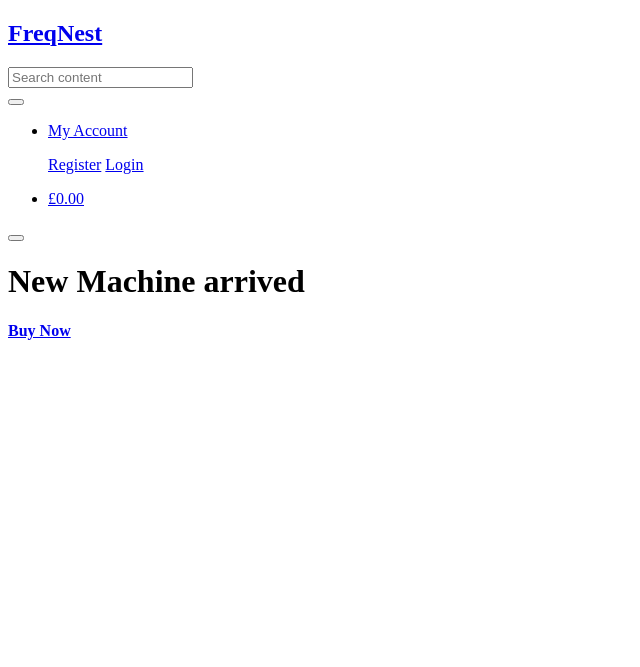
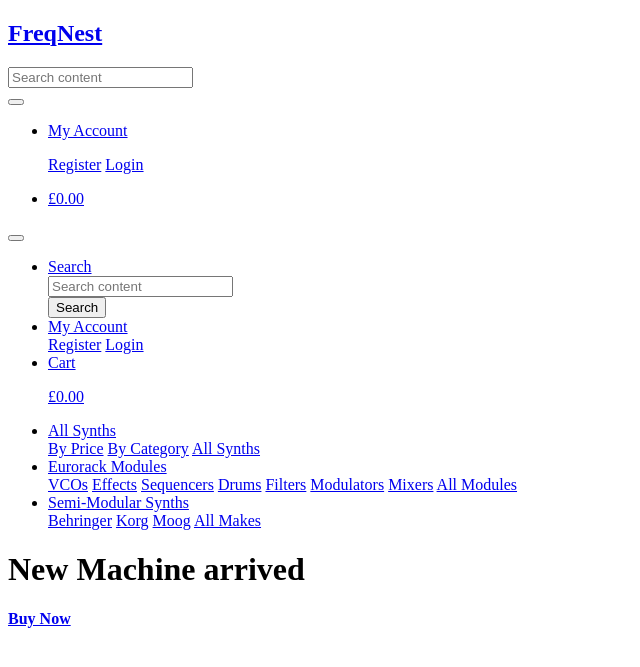
Before and after one commit to SandorGyorfi/FreqNest, a Django app: page / in a window 1280 px wide. Shown: the top 667 px of the page, without its empty margins (0-640 px from the left). Run offline with Django 4.2, Linux system fonts and the light colour scheme.

Commit message:
Added urls
Urls added to existing htmls.

```diff
--- a/freqnest/settings.py
+++ b/freqnest/settings.py
@@ -59,7 +59,7 @@ ROOT_URLCONF = "freqnest.urls"
 TEMPLATES = [
     {
         "BACKEND": "django.template.backends.django.DjangoTemplates",
-        "DIRS": [],
+        "DIRS": [os.path.join(BASE_DIR, 'templates')],
         "APP_DIRS": True,
         "OPTIONS": {
             "context_processors": [
--- a/freqnest/urls.py
+++ b/freqnest/urls.py
@@ -20,5 +20,7 @@ from django.urls import path, include
 urlpatterns = [
     path("admin/", admin.site.urls),
     path('', include('shop.urls')),
+    path('synths/', include('synths.urls')),
+
 
 ]
--- a/shop/templates/shop/index.html
+++ b/shop/templates/shop/index.html
@@ -18,7 +18,7 @@
                 </h1>
                 <div>
                     <h4>
-                        <a href="#">Buy Now</a>
+                        <a href="{% url 'all_synths' %}">Buy Now</a>
                     </h4>
                 </div>
             </div>
--- a/templates/base.html
+++ b/templates/base.html
@@ -34,12 +34,12 @@
     <header>
         <div>
             <div>
-                <a href="#">
+                <a href="{% url 'shop' %}">
                     <h2>FreqNest</h2>
                 </a>
             </div>
             <div>
-                <form method="GET" action="#">
+                <form method="GET" action="{% url 'all_synths' %}">
                     <div>
                         <input type="text" name="q" placeholder="Search content">
                         <div>
@@ -99,7 +99,8 @@
                 <button type="button">
                     <span></span>
                 </button>
-
+                {% include 'includes/mobile-top-header.html' %}
+                {% include 'includes/main-nav.html' %}
             </nav>
         </div>
     </header>
--- a/templates/includes/main-nav.html
+++ b/templates/includes/main-nav.html
@@ -6,9 +6,9 @@
                 All Synths
             </a>
             <div>
-                <a href="#">By Price</a>
-                <a href="#">By Category</a>
-                <a href="#">All Synths</a>
+                <a href="{% url 'all_synths' %}?sort=price&direction=asc">By Price</a>
+                <a href="{% url 'all_synths' %}?sort=category&direction=asc">By Category</a>
+                <a href="{% url 'all_synths' %}">All Synths</a>
             </div>
         </li>
 
@@ -18,14 +18,14 @@
                 Eurorack Modules
             </a>
             <div>
-                <a href="#">VCOs</a>
-                <a href="#">Effects</a>
-                <a href="#">Sequencers</a>
-                <a href="#">Drums</a>
-                <a href="#">Filters</a>
-                <a href="#">Modulators</a>
-                <a href="#">Mixers</a>
-                <a href="#">All Modules</a>
+                <a href="{% url 'all_synths' %}?category=vcos">VCOs</a>
+                <a href="{% url 'all_synths' %}?category=effects">Effects</a>
+                <a href="{% url 'all_synths' %}?category=sequencers">Sequencers</a>
+                <a href="{% url 'all_synths' %}?category=drums">Drums</a>
+                <a href="{% url 'all_synths' %}?category=filters">Filters</a>
+                <a href="{% url 'all_synths' %}?category=modulators">Modulators</a>
+                <a href="{% url 'all_synths' %}?category=mixers">Mixers</a>
+                <a href="{% url 'all_synths' %}?category=vcos,effects,sequencers,drums,filters,modulators,mixers">All Modules</a>
             </div>
         </li>
 
@@ -35,10 +35,10 @@
                 Semi-Modular Synths
             </a>
             <div>
-                <a href="#">Behringer</a>
-                <a href="#">Korg</a>
-                <a href="#">Moog</a>
-                <a href="#">All Makes</a>
+                <a href="{% url 'all_synths' %}?category=behringer">Behringer</a>
+                <a href="{% url 'all_synths' %}?category=korg">Korg</a>
+                <a href="{% url 'all_synths' %}?category=moog">Moog</a>
+                <a href="{% url 'all_synths' %}?category=behringer,korg,moog">All Makes</a>
             </div>
         </li>
 
--- a/templates/includes/mobile-top-header.html
+++ b/templates/includes/mobile-top-header.html
@@ -7,7 +7,7 @@
             </div>
         </a>
         <div aria-labelledby="mobile-search">
-            <form method="GET" action="#">
+            <form method="GET" action="{% url 'all_synths' %}">
                 <div>
                     <input type="text" name="q" placeholder="Search content">
                     <div>
```
